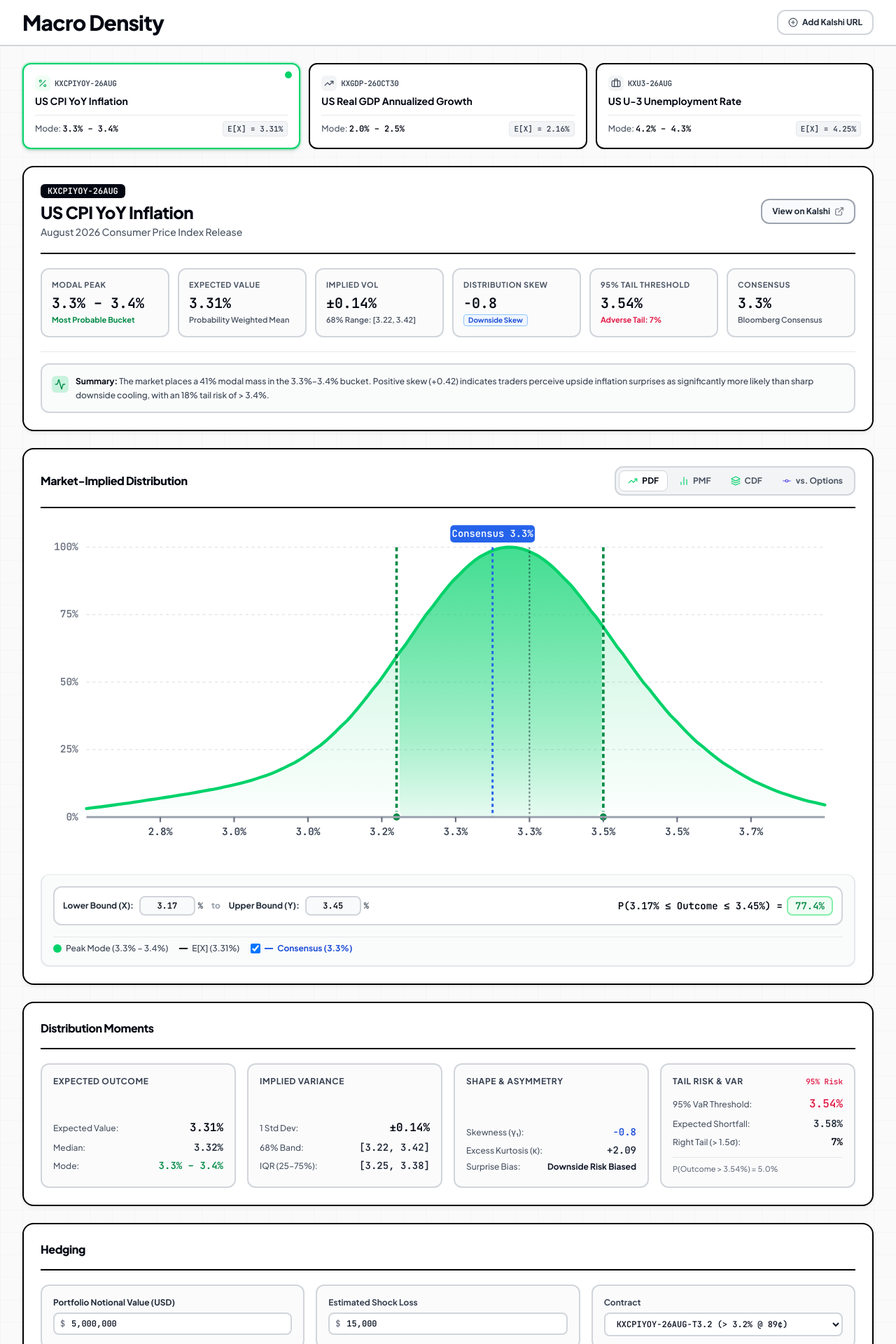
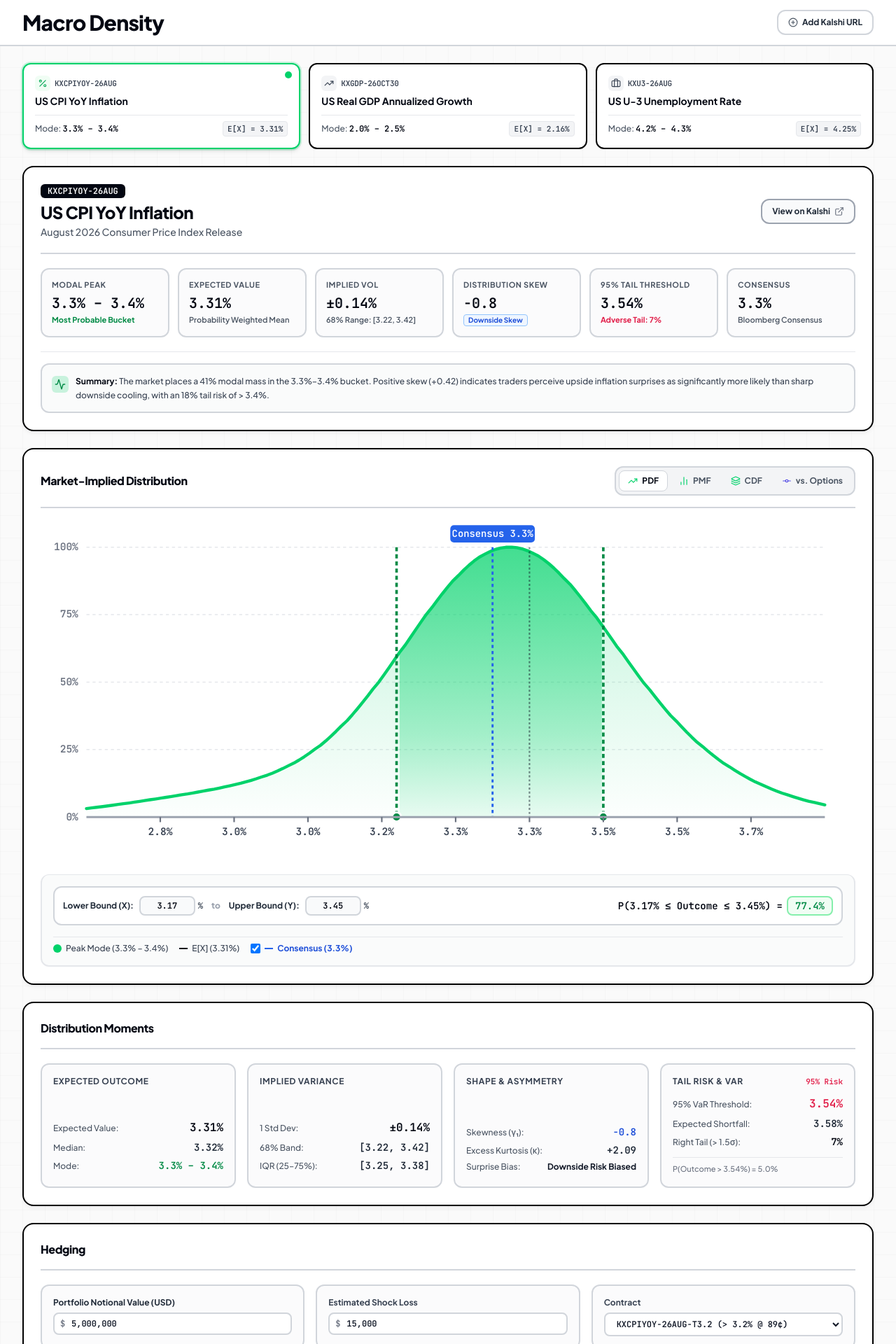
Before and after one commit to mokshnow/macro-density, a React (Vite) app: page / in a window 1280 px wide. Shown: the top 1920 px of the page at 70% size. Built offline with nearby package versions, Linux system fonts and the light colour scheme.

Commit message:
Restore subtle gray color for title divider lines

```diff
--- a/src/components/DensityChart.tsx
+++ b/src/components/DensityChart.tsx
@@ -358,7 +358,7 @@ export const DensityChart: React.FC<DensityChartProps> = ({ market }) => {
   return (
     <div className="bg-white rounded-2xl border-2 border-black shadow-md shadow-gray-900/5 p-5 sm:p-6 mb-6">
       {/* Header Controls Bar */}
-      <div className="flex flex-col md:flex-row md:items-center justify-between gap-4 pb-4 border-b-2 border-black">
+      <div className="flex flex-col md:flex-row md:items-center justify-between gap-4 pb-4 border-b-2 border-gray-300">
         <div>
           <h2 className="text-base font-extrabold text-gray-950 tracking-tight">
             Market-Implied Distribution
--- a/src/components/HedgingSimulator.tsx
+++ b/src/components/HedgingSimulator.tsx
@@ -73,7 +73,7 @@ export const HedgingSimulator: React.FC<HedgingSimulatorProps> = ({ market }) =>
 
   return (
     <div className="bg-white rounded-2xl border-2 border-black shadow-md shadow-gray-900/5 p-5 sm:p-6 mb-0">
-      <div className="flex flex-col sm:flex-row sm:items-center justify-between gap-2 pb-4 border-b-2 border-black mb-5">
+      <div className="flex flex-col sm:flex-row sm:items-center justify-between gap-2 pb-4 border-b-2 border-gray-300 mb-5">
         <h3 className="text-base font-extrabold text-gray-950 tracking-tight">
           Hedging
         </h3>
--- a/src/components/MacroHeroCard.tsx
+++ b/src/components/MacroHeroCard.tsx
@@ -28,7 +28,7 @@ export const MacroHeroCard: React.FC<MacroHeroCardProps> = ({ market }) => {
   return (
     <div className="bg-white rounded-2xl border-2 border-black shadow-md shadow-gray-900/5 p-5 sm:p-6 mb-6">
       {/* Top row: Title, Meta, and Kalshi Link */}
-      <div className="flex flex-col md:flex-row md:items-center justify-between gap-4 pb-5 border-b-2 border-black">
+      <div className="flex flex-col md:flex-row md:items-center justify-between gap-4 pb-5 border-b-2 border-gray-300">
         <div>
           <div className="flex items-center gap-2 flex-wrap mb-1">
             <span className="font-mono text-xs font-bold px-2.5 py-0.5 rounded-md bg-gray-950 text-white">
--- a/src/components/RiskMomentsCard.tsx
+++ b/src/components/RiskMomentsCard.tsx
@@ -9,7 +9,7 @@ interface RiskMomentsCardProps {
 export const RiskMomentsCard: React.FC<RiskMomentsCardProps> = ({ moments, unitSuffix }) => {
   return (
     <div className="bg-white rounded-2xl border-2 border-black shadow-md shadow-gray-900/5 p-5 sm:p-6 mb-6">
-      <div className="flex items-center justify-between pb-4 border-b-2 border-black mb-5">
+      <div className="flex items-center justify-between pb-4 border-b-2 border-gray-300 mb-5">
         <h3 className="text-base font-extrabold text-gray-950 tracking-tight">
           Distribution Moments
         </h3>
--- a/src/components/StressTestCard.tsx
+++ b/src/components/StressTestCard.tsx
@@ -342,7 +342,7 @@ export const StressTestCard: React.FC<StressTestCardProps> = ({ market }) => {
   return (
     <div className="bg-white rounded-2xl border-2 border-black shadow-md shadow-gray-900/5 p-5 sm:p-6 mb-6">
       {/* Header Bar */}
-      <div className="flex flex-col sm:flex-row sm:items-center justify-between gap-3 pb-4 border-b-2 border-black mb-5">
+      <div className="flex flex-col sm:flex-row sm:items-center justify-between gap-3 pb-4 border-b-2 border-gray-300 mb-5">
         <div className="flex items-center gap-2.5">
           <div className="p-1.5 rounded-lg bg-amber-50 text-amber-700 border-2 border-amber-300">
             <Zap className="w-4 h-4 fill-amber-500 text-amber-600" />
```
